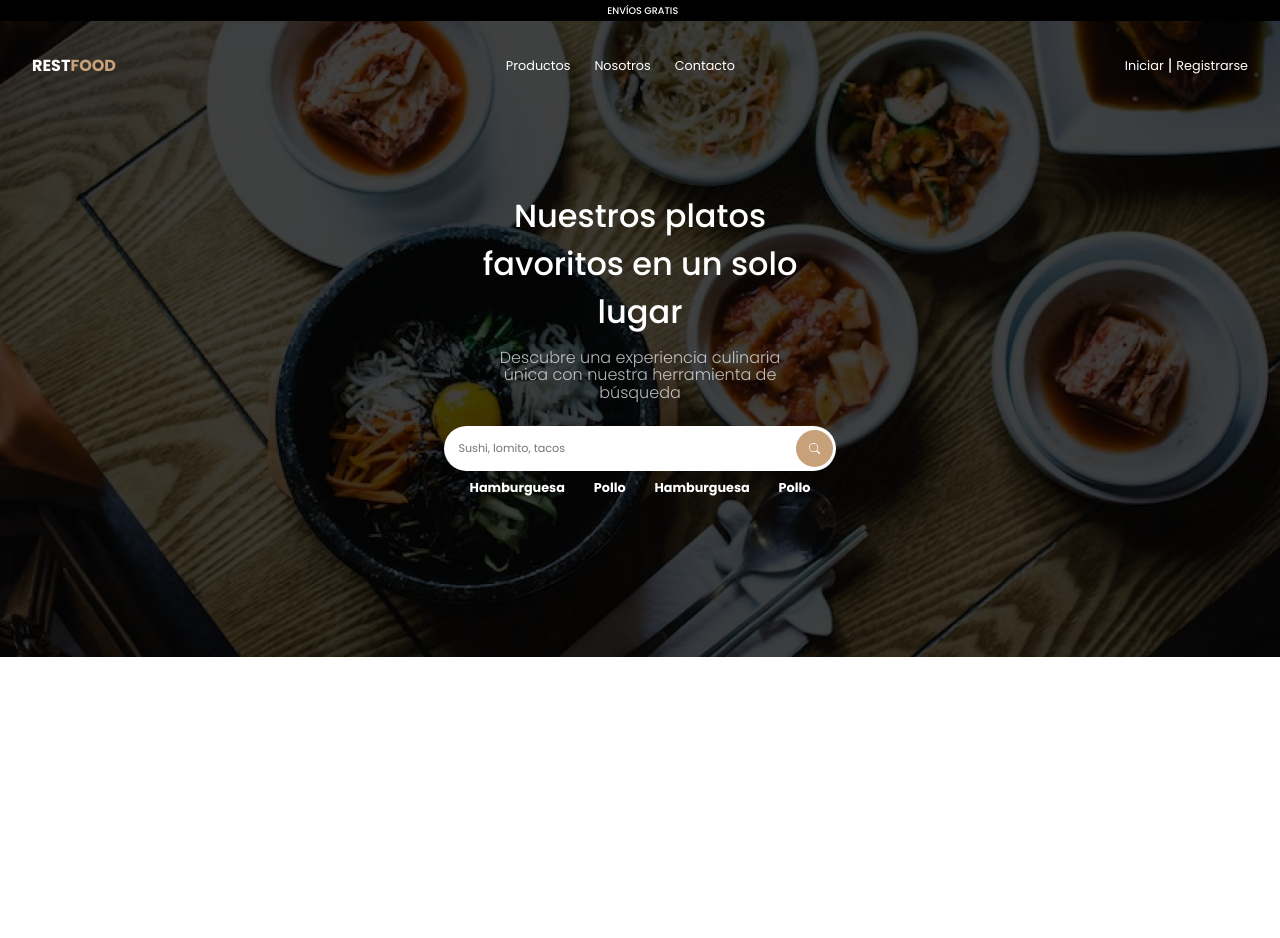
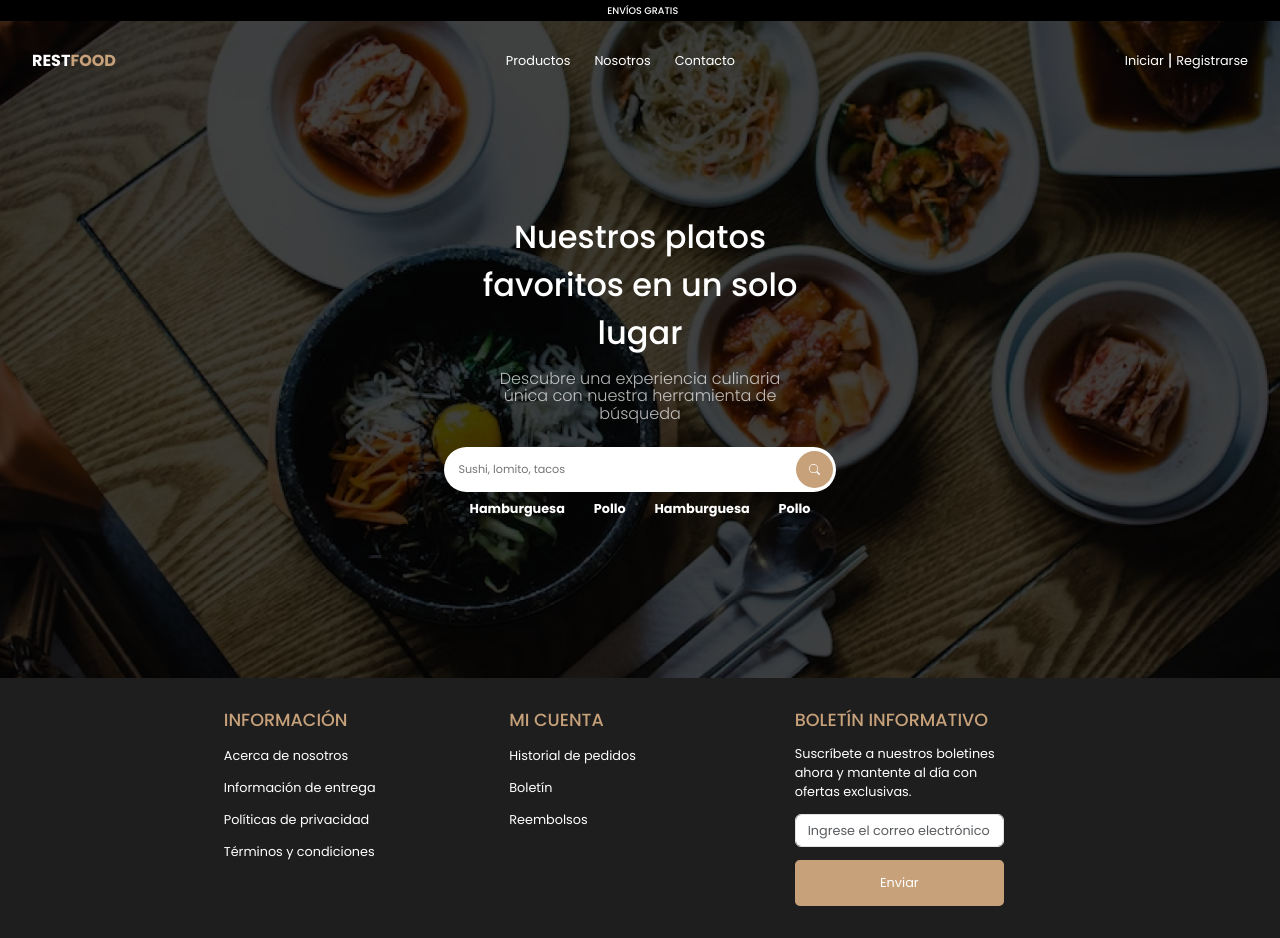
Before and after one commit to Mateo872/restfood, a React (Vite) app: page / in a window 1280 px wide. Before the commit the page ends 800 px from the top, so only its background shows below. Built offline with nearby package versions, Linux system fonts and the light colour scheme.

Commit message:
Footer hecho y correcciones con el header

```diff
--- a/src/App.css
+++ b/src/App.css
@@ -19,6 +19,10 @@ body {
 
 header {
     background-color: transparent;
+}
+
+header nav {
+    margin-top: 1rem;
     position: fixed;
     top: 0;
     left: 0;
@@ -210,6 +214,54 @@ header nav .menu_link:hover::after {
     font-weight: bold;
 }
 
+footer {
+    padding: 1rem 0;
+    background-color: var(--color-terciario);
+}
+
+footer form {
+    width: 80%;
+    margin: 0 auto;
+}
+
+footer .form-control {
+    font-size: 0.8rem;
+}
+
+footer h3 {
+    font-size: 1rem;
+    color: var(--color-primario);
+}
+
+footer ul a {
+    text-decoration: none;
+    font-size: .8rem;
+    color: var(--color-secundario);
+}
+
+footer p {
+    width: 80%;
+    margin: .8rem auto;
+    font-size: .8rem;
+    color: var(--color-secundario);
+}
+
+footer button {
+    margin-top: 0.8rem;
+    font-size: .8rem;
+    padding: .7rem;
+    background-color: var(--color-primario);
+    color: var(--color-secundario);
+    border-radius: .3rem;
+    border: 2px solid var(--color-primario);
+}
+
+footer button:hover {
+    background-color: transparent;
+    color: var(--color-primario);
+    transition: .3s;
+}
+
 @media (min-width:767px) {
     .contenedor_publicidad h6 {
         font-size: 0.6rem;
@@ -286,10 +338,21 @@ header nav .menu_link:hover::after {
         font-size: 0.7rem;
     }
 
+    footer p {
+        width: 100%;
+    }
+
+    footer form {
+        width: 95%;
+        margin-left: 0;
+    }
+
+    footer .form-control {
+        font-size: 0.8rem;
+    }
 }
 
 @media (min-width:988px) {
-
 
     .slider {
         animation: deslizar 11s linear infinite;
@@ -368,4 +431,21 @@ header nav .menu_link:hover::after {
         font-size: 0.8rem;
         gap: 1.8rem;
     }
+
+    footer {
+        padding: 2rem 0;
+    }
+
+    footer form {
+        width: 80%;
+    }
+
+    footer h3 {
+        font-size: 1.1rem;
+    }
+
+    footer p {
+        width: 80%;
+        margin-left: 0;
+    }
 }
--- a/src/App.jsx
+++ b/src/App.jsx
@@ -2,6 +2,7 @@ import "bootstrap/dist/css/bootstrap.min.css";
 import "./App.css";
 import Header from "./componentes/comunes/Header";
 import BuscadorPlatos from "../BuscadorPlatos";
+import Footer from "./componentes/comunes/Footer";
 
 function App() {
   return (
@@ -10,6 +11,7 @@ function App() {
       <main>
         <BuscadorPlatos />
       </main>
+      <Footer />
     </>
   );
 }
--- a/src/componentes/comunes/Footer.jsx
+++ b/src/componentes/comunes/Footer.jsx
@@ -1,5 +1,64 @@
 const Footer = () => {
-  return <div></div>;
+  return (
+    <>
+      <footer className="mt-auto">
+        <div className="container d-flex justify-content-center">
+          <div className="row">
+            <div className="col-md-4 text-center text-md-start">
+              <h3>INFORMACIÓN</h3>
+              <ul className="list-unstyled">
+                <li className="py-1">
+                  <a href="#">Acerca de nosotros</a>
+                </li>
+                <li className="py-1">
+                  <a href="#">Información de entrega</a>
+                </li>
+                <li className="py-1">
+                  <a href="#">Políticas de privacidad</a>
+                </li>
+                <li className="py-1">
+                  <a href="#">Términos y condiciones</a>
+                </li>
+              </ul>
+            </div>
+            <div className="col-md-4 text-center text-md-start">
+              <h3>MI CUENTA</h3>
+              <ul className="list-unstyled">
+                <li className="py-1">
+                  <a href="#">Historial de pedidos</a>
+                </li>
+                <li className="py-1">
+                  <a href="#">Boletín</a>
+                </li>
+                <li className="py-1">
+                  <a href="#">Reembolsos</a>
+                </li>
+              </ul>
+            </div>
+            <div className="col-md-4 text-center text-md-start">
+              <h3 className="text-decoration-none">BOLETÍN INFORMATIVO</h3>
+              <p className="text-center text-md-start">
+                Suscríbete a nuestros boletines ahora y mantente al día con
+                ofertas exclusivas.
+              </p>
+              <form>
+                <div>
+                  <input
+                    type="email"
+                    className="form-control w-100"
+                    placeholder="Ingrese el correo electrónico"
+                  />
+                </div>
+                <button className="w-100" type="submit">
+                  Enviar
+                </button>
+              </form>
+            </div>
+          </div>
+        </div>
+      </footer>
+    </>
+  );
 };
 
 export default Footer;
```
